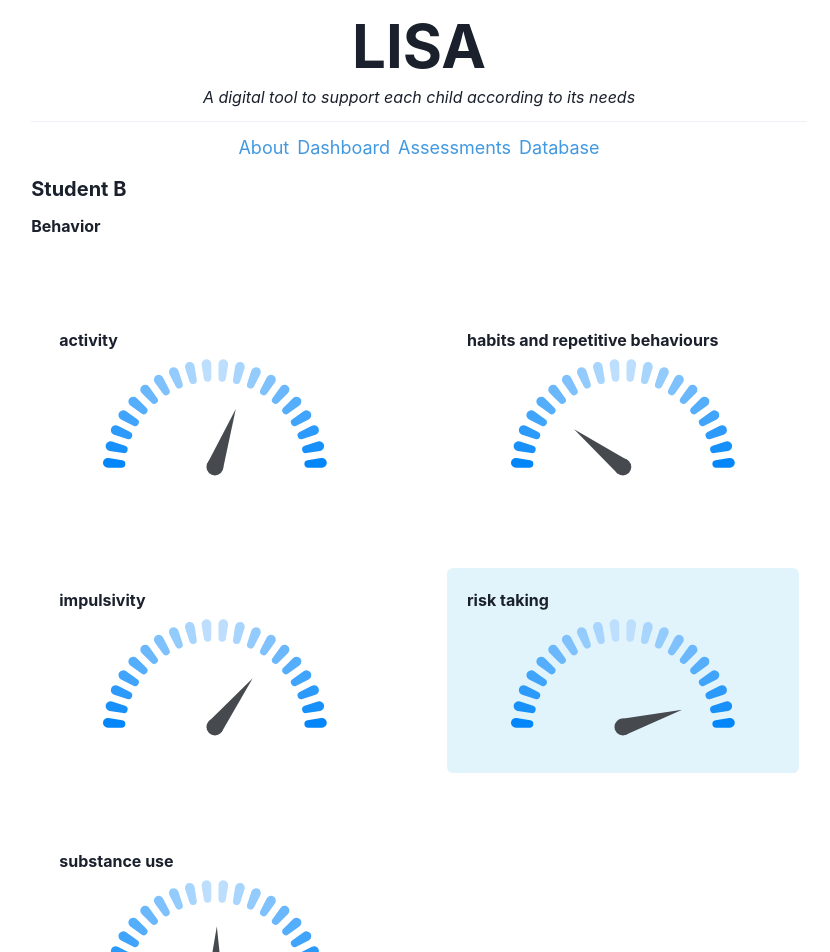
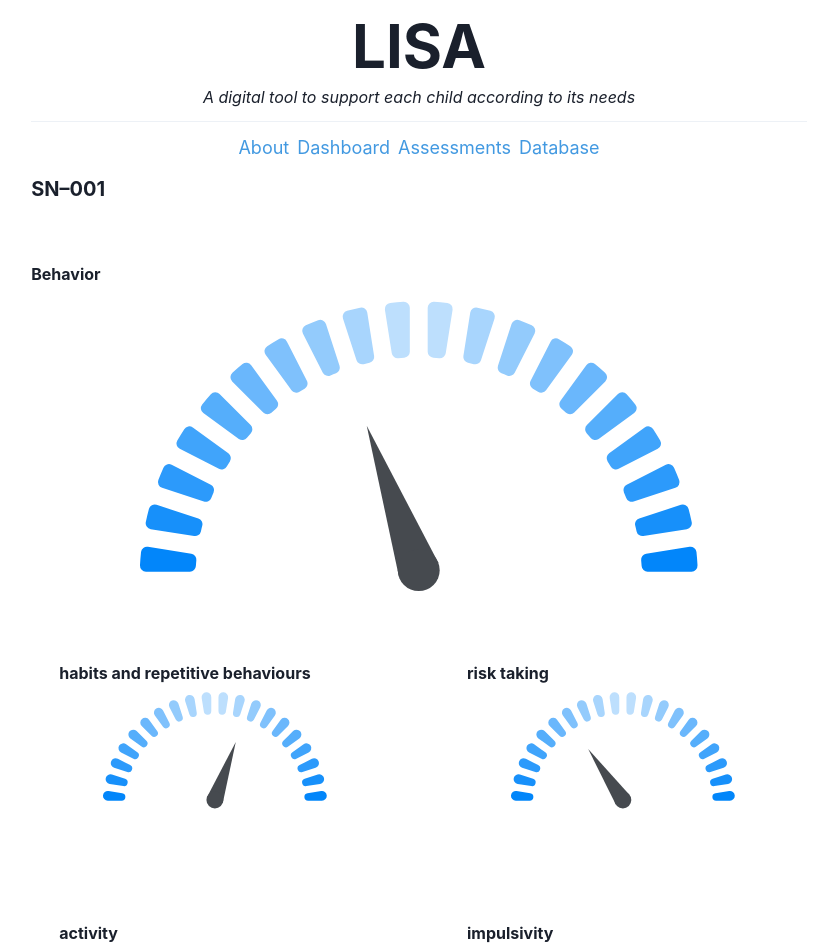
Before and after one commit to elierotenberg/lisa-prototype, a Next.js app: page /dashboard-demo3 in a window 1280 px wide. Shown: the top 952 px of the page, without its empty margins (221-1051 px from the left). Built offline with nearby package versions, Linux system fonts and the light colour scheme.

Commit message:
add real data and categories

```diff
--- a/src/pages/dashboard-demo3.tsx
+++ b/src/pages/dashboard-demo3.tsx
@@ -56,6 +56,12 @@ type GradientBarProps = BoxProps & {
   readonly barHeight: string;
 };
 
+const nrOfLevels = 20;
+const colors = [
+  ...quantize(interpolate("#0286fa", "#bddffd"), nrOfLevels / 2),
+  ...quantize(interpolate("#bddffd", "#0286fa"), nrOfLevels / 2),
+];
+
 const GradientBar: FunctionComponent<GradientBarProps> = ({
   p,
   barHeight,
@@ -99,84 +105,218 @@ const DashboardDemo: FunctionComponent = () => {
   };
 
   const getData = () => {
-    if (date == "29/04/2021") {
-      return [
+    let obj = {
+      "Averages":
+        {"Behavior": 3.8,
+          "Cognition": 3,
+          "Learning": 4,
+          "Emotions": 4.6,
+          "Health": 5.666666667,
+          "Language": 5,
+          "Personality": 6.875,
+          "Social Function": 6
+        }
+      ,
+      "Behavior": [
         {
-          "entry-level-score": 1,
-          "domain": "activity",
-          "scaled-follow-up-score": 4,
-          "color-intensity-follow-up": 0.9,
-          "errors-entry-level": [1, 1],
-          "errors-follow-up": [0, 0],
+          "entry-level-score": 6,
+          "domain": "habits and repetitive behaviours",
         },
         {
-          "entry-level-score": -3,
-          "domain": "habits and repetitive behaviours",
-          "scaled-follow-up-score": 2,
-          "color-intensity-follow-up": 0.3,
-          "errors-entry-level": [2, 3],
-          "errors-follow-up": [1, 4],
+          "entry-level-score": 3,
+          domain: "risk taking",
+        },
+        {
+          "entry-level-score": 6,
+          "domain": "activity",
         },
         {
           "entry-level-score": 2,
           domain: "impulsivity",
-          "errors-entry-level": [0, 1],
+        }
+      ],
+      "Cognition": [
+        {
+          "entry-level-score": 2,
+          "domain": "Attention",
+        },
+        {
+          "entry-level-score": 1,
+          domain: "Planning and Organization",
+        },
+        {
+          "entry-level-score": 3,
+          "domain": "Memory",
+        },
+
+        {
+          "entry-level-score": 7,
+          domain: "Abstraction / Generalization",
+        },
+        {
+          "entry-level-score": 2,
+          domain: "Thinking / Processing speed",
+        },
+      ],
+      "Learning": [
+        {
+          "entry-level-score": 3,
+          "domain": "Reading",
+        },
+        {
+          "entry-level-score": 3,
+          domain: "Writing",
+        },
+        {
+          "entry-level-score": 3,
+          "domain": "Mathematics",
+        },
+
+        {
+          "entry-level-score": 4,
+          domain: "Learning",
+        },
+        {
+          "entry-level-score": 7,
+          domain: "Academic Performance",
+        },
+      ],
+      "Emotions": [
+        {
+          "entry-level-score": 2,
+          "domain": "Irritability",
+        },
+        {
+          "entry-level-score": 5,
+          domain: "Mood",
         },
         {
           "entry-level-score": 4,
-          domain: "risk taking",
-          "errors-entry-level": [2, 2],
+          "domain": "Emotional Reactivity",
+        },
+
+        {
+          "entry-level-score": 5,
+          domain: "Stress level",
         },
         {
-          "entry-level-score": 0,
-          domain: "substance use",
-          "scaled-follow-up-score": -4,
-          "color-intensity-follow-up": 1,
-          "errors-entry-level": [1, 1],
-          "errors-follow-up": [0, 3],
+          "entry-level-score": 7,
+          domain: "Worries",
         },
-      ];
-    } else {
-      return [
+      ],
+      "Health": [
         {
-          "entry-level-score": 1,
-          domain: "activity",
-          "scaled-follow-up-score": 4,
-          "color-intensity-follow-up": 1,
-          "errors-entry-level": [1, 1],
-          "errors-follow-up": [0, 0],
+          "entry-level-score": 5,
+          "domain": "Diet",
         },
         {
-          "entry-level-score": -2,
-          domain: "habits and repetitive behaviours",
-          "scaled-follow-up-score": 3,
-          "color-intensity-follow-up": 0.4,
-          "errors-entry-level": [3, 1],
-          "errors-follow-up": [1, 2],
+          "entry-level-score": 7,
+          domain: "Energy levels",
         },
         {
           "entry-level-score": 5,
-          domain: "impulsivity",
-          "errors-entry-level": [0, 1],
+          "domain": "Gross motor skills",
+        },
+
+        {
+          "entry-level-score": 4,
+          domain: "Fine motor skills",
         },
         {
-          "entry-level-score": 0,
-          domain: "risk taking",
-          "errors-entry-level": [2, 2],
+          "entry-level-score": 6,
+          domain: "Complaints of pain",
+        },
+        {
+          "entry-level-score": 7,
+          domain: "Hygiene",
+        },
+      ],
+      "Language": [
+        {
+          "entry-level-score": 3,
+          "domain": "Language (including gestures)",
+        },
+        {
+          "entry-level-score": 4,
+          domain: "Speech Quantity",
+        },
+        {
+          "entry-level-score": 8,
+          "domain": "Speech articulation",
+        },
+      ],
+      "Personality": [
+        {
+          "entry-level-score": 10,
+          "domain": "Temperament",
+        },
+        {
+          "entry-level-score": 3,
+          domain: "Confidence",
+        },
+        {
+          "entry-level-score": 6,
+          "domain": "Creativity",
+        },
+
+        {
+          "entry-level-score": 10,
+          domain: "Responsibility",
+        },
+        {
+          "entry-level-score": 9,
+          domain: "Integrity",
+        },
+        {
+          "entry-level-score": 9,
+          domain: "Perseverance",
+        },
+        {
+          "entry-level-score": 5,
+          domain: "Sexual identity",
+        },
+        {
+          "entry-level-score": 3,
+          domain: "Sexual Behaviour",
+        },
+      ],
+      "Social Function": [
+        {
+          "entry-level-score": 7,
+          "domain": "Cooperativeness",
+        },
+        {
+          "entry-level-score": 8,
+          domain: "Following rules",
         },
         {
           "entry-level-score": 2,
-          domain: "substance use",
-          "scaled-follow-up-score": -4,
-          "color-intensity-follow-up": 1,
-          "errors-entry-level": [1, 1],
-          "errors-follow-up": [0, 3],
+          "domain": "Bullying",
         },
-      ];
+
+        {
+          "entry-level-score": 2,
+          domain: "Social interactions",
+        },
+        {
+          "entry-level-score": 9,
+          domain: "Social Conformity",
+        },
+        {
+          "entry-level-score": 8,
+          domain: "Empathy",
+        },
+      ],
+    }
+    if (date == "29/04/2021") {
+
+      return obj;
+    } else {
+      return obj;
     }
   };
 
-  const firstName = "Student B";
+  const firstName = "SN–001";
   const data = getData();
   const COLORS = ["#0088FE", "#00C49F", "#FFBB28", "#FF8042"];
 
@@ -192,179 +332,55 @@ const DashboardDemo: FunctionComponent = () => {
           <Heading as="h2" size="md">
             {firstName}
           </Heading>
-          <Box>
-            <Heading as="h3" size="sm">
-              Behavior
-            </Heading>
-            {/* <Image
-              src="media/legend-long.png"
-              alt="Legend"
-              pr={`${yAxisWidthInPx}px`}
-            /> */}
-            <Center overflow="hidden" maxW="100%" fontSize="xs">
-              {/* <ResponsiveContainer width="100%" height={600}> */}
-                {/* <BarChart
-                  data={data}
-                  layout="vertical"
-                  margin={{
-                    top: 5,
-                    right: yAxisWidthInPx / 2,
-                    left: 20,
-                    bottom: 5,
-                  }}
-                >
-                  <ReferenceLine x={0} stroke="blue" label="" />
-
-                  <YAxis dataKey="domain" type="category" orientation="right" />
-                  <XAxis type="number" domain={[-5, 5]} hide />
-                  <Tooltip />
-                  <Bar dataKey="entry-level-score" fill="#228be6">
-                    {data.map((entry, index) => {
-                      const opacity =
-                        entry["entry-level-score"] > 7 ||
-                        entry["entry-level-score"] < 3
-                          ? 1
-                          : (Math.abs(entry["entry-level-score"]) * 2) / 10;
-                      return <Cell key={index} fillOpacity={opacity} />;
-                    })}
-                    <ErrorBar
-                      dataKey="errors-entry-level"
-                      width={4}
-                      strokeWidth={3}
-                      stroke="purple"
-                      opacity={0.8}
-                      direction="x"
-                    />
-                  </Bar>
-                  <Bar dataKey="scaled-follow-up-score" fill="#228be6">
-                    {data.map((entry, index) => {
-                      return (
-                        <Cell
-                          key={index}
-                          fillOpacity={entry["color-intensity-follow-up"]}
-                        />
-                      );
-                    })}
-                    <ErrorBar
-                      dataKey="errors-follow-up"
-                      width={4}
-                      strokeWidth={3}
-                      stroke="green"
-                      opacity={0.8}
-                      direction="x"
-                    />
-                  </Bar>
-                </BarChart> */}
-              {/* </ResponsiveContainer> */}
-            </Center>
-          </Box>
-
 
           <br />
           <br />
-          <SimpleGrid columns={2} spacing={10}>
-            {data.map((entry, index) => {
-              const nrOfLevels = 20;
-              const colors = [
-                ...quantize(interpolate("#0286fa", "#bddffd"), nrOfLevels / 2),
-                ...quantize(interpolate("#bddffd", "#0286fa"), nrOfLevels / 2),
-              ];
-              let bgColor = (entry["entry-level-score"] > 3 || entry["entry-level-score"] < -3) ? "#e1f4fc" : "#FFFFFF"
-              let result = (
-                <Box backgroundColor={bgColor} rounded="md"
-               m="2" p="5">
-                  <b>{entry["domain"]}</b>
-                  {/* <Box>Entry-level</Box> */}
-                  {/* <b>{entry["errors-entry-level"][0]} {entry["errors-entry-level"][1]} {(entry["entry-level-score"]+5)/10}</b> */}
+          {Object.keys(data).map((category, index) => {
+            if (category != "Averages") {
+              let result = <Box>
+              <Heading as="h3" size="sm">
+              {category}
+              </Heading>
               <GaugeChart
                 id="gauge-chart-entry"
                 colors={colors}
                 nrOfLevels={nrOfLevels}
                 textColor="464A4F"
                 hideText={true}
-                    percent={(entry["entry-level-score"] + 5) / 10 + 0.01}
+                percent={(data["Averages"][category]) / 10 + 0.01}
+              />
+              {console.log("cat " + category)}
+              {console.log("avgs " + data["Averages"])}
+              {console.log("avg " + (data["Averages"][category]) / 10 + 0.01)}
+              <SimpleGrid columns={2} spacing={10}>
+                {data[category].map((entry, index) => {
+
+                  let bgColor = (entry["entry-level-score"] > 3 || entry["entry-level-score"] < -3) ? "#e1f4fc" : "#FFFFFF"
+                  let result = (
+                    <Box rounded="md"
+                  m="2" p="5">
+                      <b>{entry["domain"]}</b>
+                      <GaugeChart
+                        id="gauge-chart-entry"
+                        colors={colors}
+                        nrOfLevels={nrOfLevels}
+                        textColor="464A4F"
+                        hideText={true}
+                        percent={(entry["entry-level-score"]) / 10 + 0.01}
                       />
                     </Box>
                   );
-          //     if (entry["errors-follow-up"]) {
-          //       let bgColor = (entry["scaled-follow-up-score"] > 3 || entry["scaled-follow-up-score"] < -3) ? "#e1f4fc" : "#FFFFFF"
-          //       result = (
-          //         <Box>
-          //           {result}
-          //           <Box backgroundColor={bgColor} rounded="md"
-          //  m="2" p="5">
-          //             <Box>Follow-up</Box>
-          //             {/* <b>{entry["errors-follow-up"][0]} {entry["errors-follow-up"][1]} {(entry["scaled-follow-up-score"]+5)/10}</b> */}
-          //             {/* <GaugeChart
-          //               id="gauge-chart-follow-up"
-          //               arcsLength={getArcsLength(
-          //                 entry["errors-follow-up"],
-          //                 (entry["scaled-follow-up-score"] + 5) / 10
-          //               )}
-          //               colors={["#bddffd", "#0286fa", "#bddffd"]}
-          //               arcWidth={0.3}
-          //               textColor="464A4F"
-          //               hideText={true}
-          //               percent={
-          //                 (entry["scaled-follow-up-score"] + 5) / 10 + 0.01
-          //               }
-          //               arcPadding={0}
-          //             /> */}
-          //             <GaugeChart
-          //               id="gauge-chart-entry"
-          //               colors={colors}
-          //               nrOfLevels={nrOfLevels}
-          //               textColor="464A4F"
-          //               hideText={true}
-          //               percent={(entry["scaled-follow-up-score"] + 5) / 10 + 0.01}
-          //             />
-          //           </Box>
-          //         </Box>
-          //      );
-          //    }
                   return result;
                 })}
               </SimpleGrid>
-          {/* <b>test test1 {data.length}</b> */}
-          {/* <ReactSpeedometer/> */}
-          {/* {data.map((entry, index) => {
-            //return <ReactSpeedometer/>
-            <b>test map</b>
-            })
-          } */}
-          {/* {data.map((entry, index) => {
-            console.log(entry)
-            return <div>
-              <b>{entry["errors-entry-level"][0]} {entry["errors-entry-level"][1]} {(entry["entry-level-score"]+5)/10}</b>
-              <ReactSpeedometer/>
-            </div>
-            })
-          } */}
-          {/* <b>test test1</b>
-          {data.map((entry, index) => {
-            var entryLevelGauge = <div>
-              <b>{entry["errors-entry-level"][0]} {entry["errors-entry-level"][1]} {(entry["entry-level-score"]+5)/10}</b>
-              <ReactSpeedometer
-              segmentColors={["#FFC3FF", "#FF5FFF", "#FFC3FF"]}
-              customSegmentStops={[0, (entry["entry-level-score"]+5)/10 - entry["errors-entry-level"][0],(entry["entry-level-score"]+5)/10 + entry["errors-entry-level"][1], 1]}
-              textColor="464A4F"
-              value={(entry["entry-level-score"]+5)/10}
-              maxValue={1}
-            /></div>
-            if (entry["errors-follow-up"]) {
-              entryLevelGauge = <div>
-              {entryLevelGauge}
-              <b>{entry["errors-follow-up"][0]} {entry["errors-follow-up"][1]} {(entry["scaled-follow-up-score"]+5)/10}</b>
-              <ReactSpeedometer
-                  customSegmentStops={[0, (entry["scaled-follow-up-score"]+5)/10 - entry["errors-follow-up"][0],(entry["scaled-follow-up-score"]+5)/10 + entry["errors-follow-up"][1], 1]}
-                  segmentColors={["#FFC3FF", "#FF5FFF", "#FFC3FF"]}
-                  textColor="464A4F"
-                  value={(entry["scaled-follow-up-score"]+5)/10}
-                  maxValue={1}
-                /> </div>
+              <hr/>
+            </Box>
+            return result;
             }
-            return (entryLevelGauge)
-          })} */}
+
+          })}
+
+
           <Button
             onClick={() => {
               setDate("29/04/2021");
```
Lines whose indentation alone changed are shown as unchanged.
